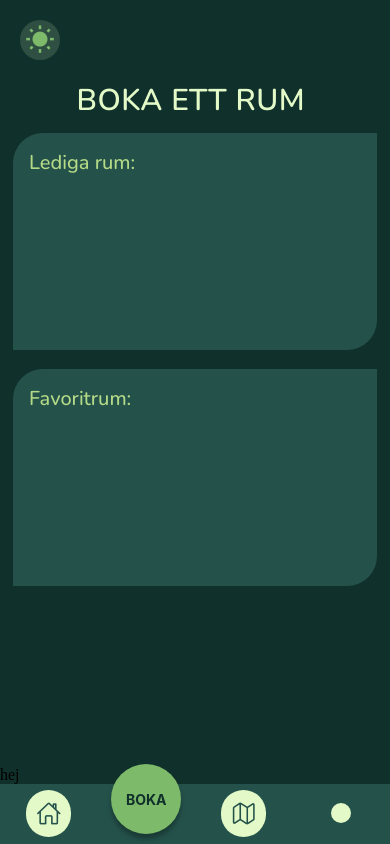
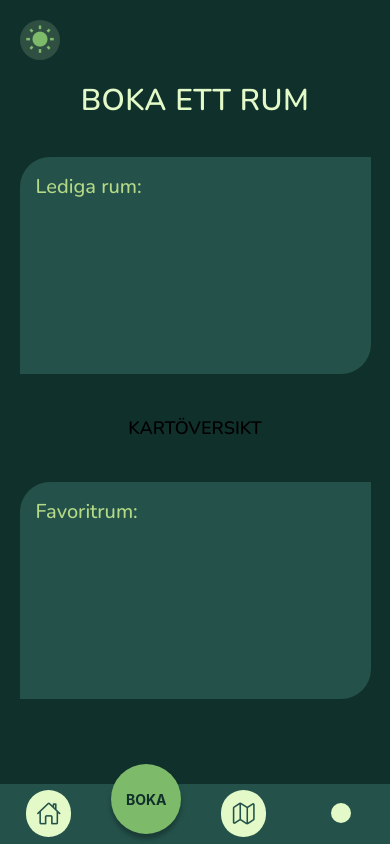
Before and after one commit to edda177/pax, a React Native app in the folder pax-mobile/: screen /Booking in a window 390 px wide. Built offline with nearby package versions, Linux system fonts and the light colour scheme.

Commit message:
bokking screen

```diff
--- a/pax-mobile/screens/Booking.jsx
+++ b/pax-mobile/screens/Booking.jsx
@@ -25,14 +25,22 @@ const Booking = () => {
         <View style={styles.toggleButtonContainer}>
           <ThemeToggleTabButton />
         </View>
-        <Text style={styles.bookingtext}>Boka ett rum </Text>
-      </View>
-      <View style={styles.card}>
-        <Text style={styles.title}>Lediga rum:</Text>
-      </View>
-      <Pressable>hej</Pressable>
-      <View style={styles.card2}>
-        <Text style={styles.title}>Favoritrum:</Text>
+        <Text style={styles.bookingtext}>Boka ett rum</Text>
+
+        {/* Allt innehåll under rubriken */}
+        <View style={styles.cardWrapper}>
+          <View style={styles.card}>
+            <Text style={styles.title}>Lediga rum:</Text>
+          </View>
+
+          <Pressable style={styles.pressableButton}>
+            <Text style={styles.pressableText}>Kartöversikt</Text>
+          </Pressable>
+
+          <View style={styles.card2}>
+            <Text style={styles.title}>Favoritrum:</Text>
+          </View>
+        </View>
       </View>
     </SafeAreaView>
   );
@@ -48,7 +56,6 @@ const createStyles = (theme) =>
     container: {
       flex: 1,
       backgroundColor: theme.background,
-      justifyContent: "flex-start",
       alignItems: "center",
       paddingTop: 80,
     },
@@ -62,42 +69,58 @@ const createStyles = (theme) =>
       color: theme.textPrimary,
       fontFamily: "Nunito",
       fontSize: 30,
-      fontWeight: 600,
+      fontWeight: "600",
       marginBottom: 8,
       letterSpacing: 0.5,
       textTransform: "uppercase",
     },
+    cardWrapper: {
+      width: "100%",
+      alignItems: "center",
+      marginTop: 16,
+    },
     card: {
       backgroundColor: theme.card,
       height: 217,
-      width: 364,
+      width: "90%",
       padding: 16,
       borderBottomRightRadius: 30,
       borderTopLeftRadius: 30,
-      marginVertical: 8,
+      marginVertical: 12,
       elevation: 3,
-      alignSelf: "center",
-      position: "absolute",
-      top: 125,
     },
     card2: {
       backgroundColor: theme.card,
       height: 217,
-      width: 364,
+      width: "90%",
       padding: 16,
       borderBottomRightRadius: 30,
       borderTopLeftRadius: 30,
-      marginVertical: 8,
+      marginVertical: 12,
       elevation: 3,
-      alignSelf: "center",
-      position: "absolute",
-      bottom: 190,
     },
     title: {
       color: theme.textSecondary,
       fontFamily: "Nunito",
       fontSize: 20,
-      fontWeight: 500,
+      fontWeight: "500",
+    },
+    pressableButton: {
+      backgroundColor: theme.primary,
+      width: "90%",
+      height: 60,
+      justifyContent: "center",
+      alignItems: "center",
+      borderRadius: 30,
+      marginVertical: 12,
+      elevation: 3,
+    },
+    pressableText: {
+      color: theme.textOnPrimary,
+      fontFamily: "Nunito",
+      fontSize: 18,
+      fontWeight: "600",
+      textTransform: "uppercase",
     },
   });
 
```
